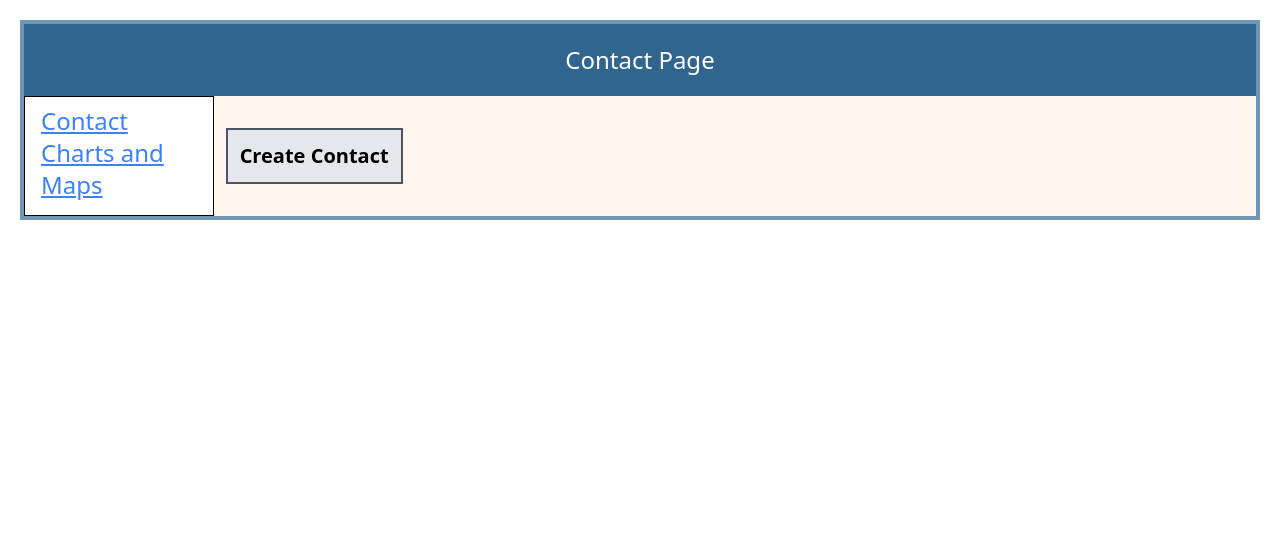
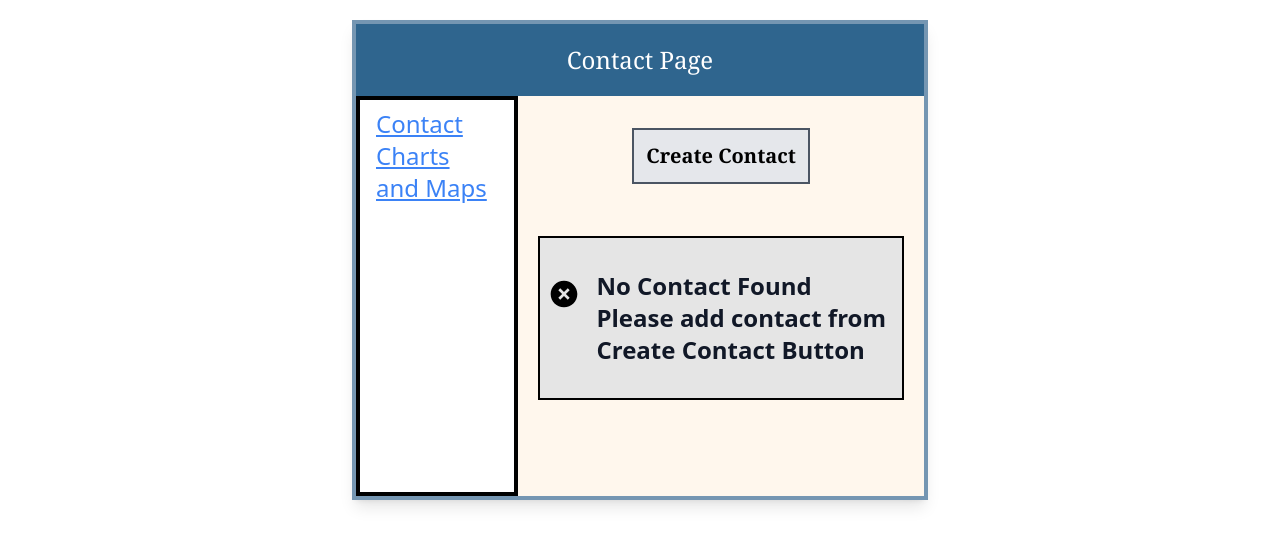
Before and after one commit to bijaysharma8335/contact-assignment, a React (Create React App) app: page / in a window 1280 px wide. Shown: the top 546 px of the page. Built offline with nearby package versions, Linux system fonts and the light colour scheme.

Commit message:
Update Chart Page

```diff
--- a/package.json
+++ b/package.json
@@ -10,8 +10,13 @@
     "@types/node": "^16.18.41",
     "@types/react": "^18.2.20",
     "@types/react-dom": "^18.2.7",
+    "axios": "^1.4.0",
+    "leaflet": "^1.9.4",
     "react": "^18.2.0",
+    "react-chartjs-2": "^5.2.0",
     "react-dom": "^18.2.0",
+    "react-icons": "^4.10.1",
+    "react-leaflet": "^4.2.1",
     "react-query": "^3.39.3",
     "react-router-dom": "^6.15.0",
     "react-scripts": "5.0.1",
--- a/src/App.tsx
+++ b/src/App.tsx
@@ -6,7 +6,7 @@ import Header from "./components/Header";
 
 function App() {
   return (
-    <div className="border-4 border-bordercolor  mx-5 mt-5">
+    <div className="border-4 border-bordercolor  mt-5 max-w-sm sm:max-w-md md:max-w-lg lg:max-w-xl sm:ms-1 lg:mx-auto md:mx-auto shadow-lg">
 
 
       <Router>
--- a/src/components/AddContact.tsx
+++ b/src/components/AddContact.tsx
@@ -1,11 +1,26 @@
 import React from 'react'
+import { RiCloseCircleFill } from 'react-icons/ri'
 
 type Props = {}
 
 const AddContact = (props: Props) => {
   return (
-    <div className='bg-orange-50 w-full p-3'>
-      <button type="button" className='bg-gray-200 border-gray-600 border-2  text-black text-xl font-bold my-5 p-3'>Create Contact</button>
+    <div className='bg-orange-50 w-full py-3 px-5'>
+      <div className='text-center'><button className='btn bg-gray-200 border-gray-600 border-2  text-black text-xl font-bold my-5 p-3 font-serif'>Create Contact</button>
+      </div>
+      <div className='border-2 border-black p-2 mt-8 flex justify-evenly md:justify-between' style={{ backgroundColor: "#E5E5E5" }}>
+        <div className='mt-8'>   <RiCloseCircleFill size='2em' /></div>
+        <div className=' px-2 my-6' >
+          <p className='text-gray-900 lg:text-2xl  sm:text-sm font-semibold'>
+            No Contact Found<br />
+
+            Please add contact from<br />
+            Create Contact Button</p>
+
+        </div>
+
+
+      </div>
     </div>
   )
 }
--- a/src/components/Charts.tsx
+++ b/src/components/Charts.tsx
@@ -1,10 +1,53 @@
+import axios from 'axios';
 import React from 'react'
+import { Line } from 'react-chartjs-2';
+import { useQuery } from 'react-query';
+interface CountryInfo {
 
-type Props = {}
+  country: string,
+  countryInfo: {
+    lat: number, long: number, iso2: string
+  }
+}
+interface GraphData {
+  cases: Record<string, number>;
+  recovered: number;
+  deaths: number;
+}
 
-const Charts = (props: Props) => {
+const fetchWorldData = async () => {
+  const response = await axios.get('https://disease.sh/v3/covid-19/all');
+  const data = response.data;
+  return data;
+}
+const fetchGraphData = async () => {
+  const response = await axios.get('https://disease.sh/v3/covid-19/historical/all?lastdays=all');
+  const data = response.data;
+  return data;
+}
+const fetchCountriesData = async () => {
+  const response = await axios.get('https://disease.sh/v3/covid-19/countries');
+  const data = response.data;
+  return data;
+}
+
+const Charts: React.FC = () => {
+  const worldQuery = useQuery('worldData', fetchWorldData
+  );
+  const countriesQuery = useQuery('countriesData', fetchCountriesData
+  );
+  const graphQuery = useQuery('graphData', fetchGraphData
+  );
+  const worldData = worldQuery.data;
+  const graphData = graphQuery.data;
+  const countriesData = countriesQuery.data;
+  console.log(graphQuery, countriesQuery, worldQuery)
   return (
-    <div className='bg-orange-50 w-full'>Charts</div>
+    <div className='bg-orange-50 w-full  p-4'>
+      <div className=' p-2 mb-10 border-2 border-black my-auto' >
+
+
+      </div></div>
   )
 }
 
--- a/src/components/Header.tsx
+++ b/src/components/Header.tsx
@@ -4,7 +4,7 @@ type Props = {}
 
 const Header = (props: Props) => {
     return (
-        <nav className="bg-header text-center text-white text-2xl py-5 px-2 ">
+        <nav className="bg-header text-center text-white text-2xl py-5 px-2 font-serif max-w-full">
             Contact Page
         </nav>
     )
--- a/src/components/Layout.tsx
+++ b/src/components/Layout.tsx
@@ -6,7 +6,7 @@ import Sidebar from './Sidebar'
 
 const Layout = () => {
     return (
-        <div className='h-full w-full flex'><Sidebar/>  <Outlet /></div>
+        <div className='  flex h-[400px]'><Sidebar/>  <Outlet /></div>
     )
 }
 
--- a/src/components/Sidebar.tsx
+++ b/src/components/Sidebar.tsx
@@ -3,13 +3,13 @@ import { Link } from "react-router-dom";
 
 const Sidebar = () => {
     return (
-        <div className='w-auto border border-black'>
-            <ul className='p-2 mx-2 '>
+        <div className='w-auto border-4 border-black '>
+            <ul className='p-2 mx-2 h-full'>
                 <li>
-                    <Link to='/' className='text-2xl text-blue-500 underline my-3 border-b-violet-950'>Contact</Link>
+                    <Link to='/' className='text-2xl text-blue-500 underline py-5 border-b-violet-950'>Contact</Link>
                 </li>
                 <li>
-                    <Link to='/charts' className='text-2xl text-blue-500 underline mt-4'>Charts and Maps</Link>
+                    <Link to='/charts' className='text-2xl text-blue-500 underline my-4'>Charts and Maps</Link>
                 </li>
             </ul>
         </div>
--- a/src/index.tsx
+++ b/src/index.tsx
@@ -3,13 +3,16 @@ import ReactDOM from 'react-dom/client';
 import './index.css';
 import App from './App';
 import reportWebVitals from './reportWebVitals';
-
+import { QueryClient, QueryClientProvider } from 'react-query';
+const queryClient = new QueryClient()
 const root = ReactDOM.createRoot(
   document.getElementById('root') as HTMLElement
 );
+
 root.render(
   <React.StrictMode>
-    <App />
+    <QueryClientProvider client={queryClient}> <App /></QueryClientProvider>
+
   </React.StrictMode>
 );
 
```
Also changed, not shown: 1 other file (tests, documents, lock files or other folders).
